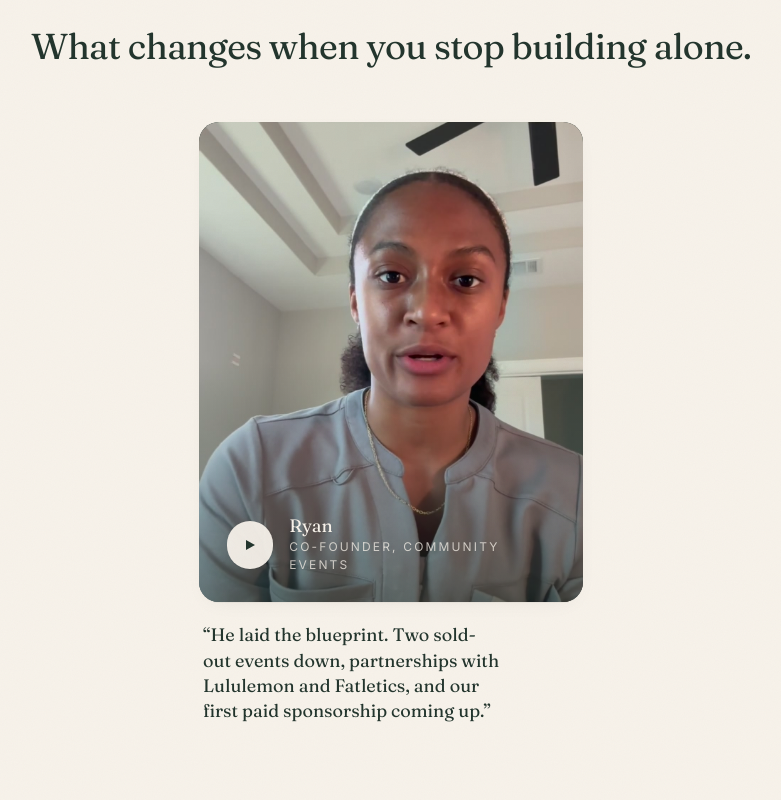
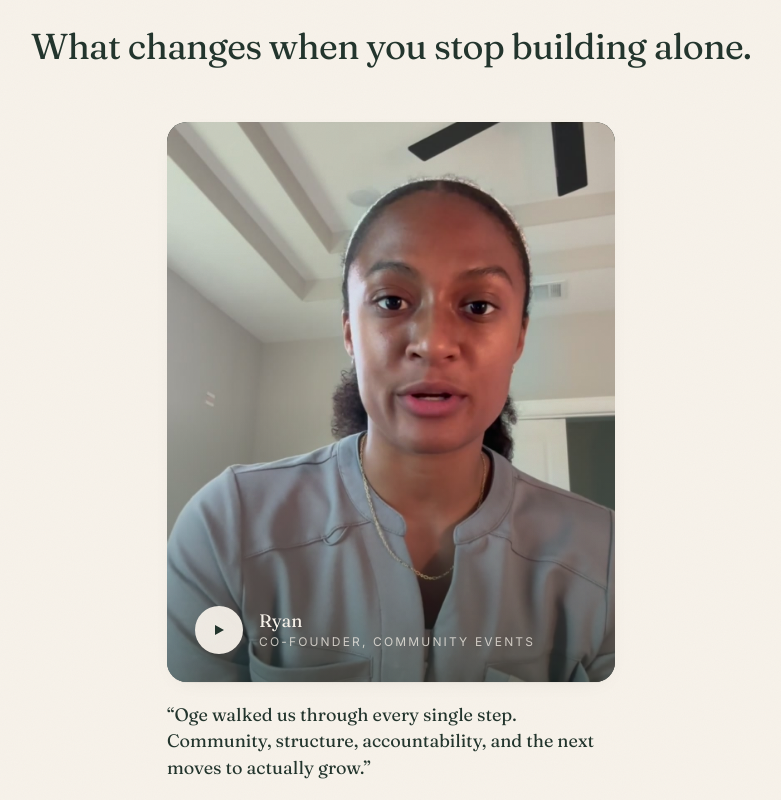
Before and after one commit to earlyfounderscollective/landingpage, a Next.js app: page / in a window 1280 px wide. Shown: the part 1260-2060 px from the top of the page, without its empty margins (249-1030 px from the left). Built offline with nearby package versions, Linux system fonts and the light colour scheme.

Commit message:
Testimonial: new quote in Ryan's own words, fill video width, larger single-card max-w

```diff
--- a/components/site/VideoReviews.tsx
+++ b/components/site/VideoReviews.tsx
@@ -17,7 +17,7 @@ const reviews: Review[] = [
     name: "Ryan",
     role: "Co-founder, community events",
     quote:
-      "He laid the blueprint. Two sold-out events down, partnerships with Lululemon and Fatletics, and our first paid sponsorship coming up.",
+      "Oge walked us through every single step. Community, structure, accountability, and the next moves to actually grow.",
   },
 ];
 
@@ -100,8 +100,8 @@ function ReviewTile({ review }: { review: Review }) {
         )}
       </div>
 
-      <figcaption className="mt-5 px-1">
-        <p className="font-serif text-[17px] md:text-[18px] leading-[1.4] text-forest text-balance">
+      <figcaption className="mt-5 w-full">
+        <p className="font-serif text-[17px] md:text-[18px] leading-[1.45] text-forest">
           &ldquo;{review.quote}&rdquo;
         </p>
       </figcaption>
@@ -113,7 +113,7 @@ export function VideoReviews() {
   const len = reviews.length;
   const layoutClass =
     len === 1
-      ? "max-w-sm mx-auto"
+      ? "max-w-md mx-auto"
       : len === 2
         ? "grid grid-cols-1 md:grid-cols-2 gap-6 md:gap-8 max-w-3xl mx-auto"
         : "grid grid-cols-1 md:grid-cols-3 gap-6 md:gap-8 max-w-5xl mx-auto";
```
